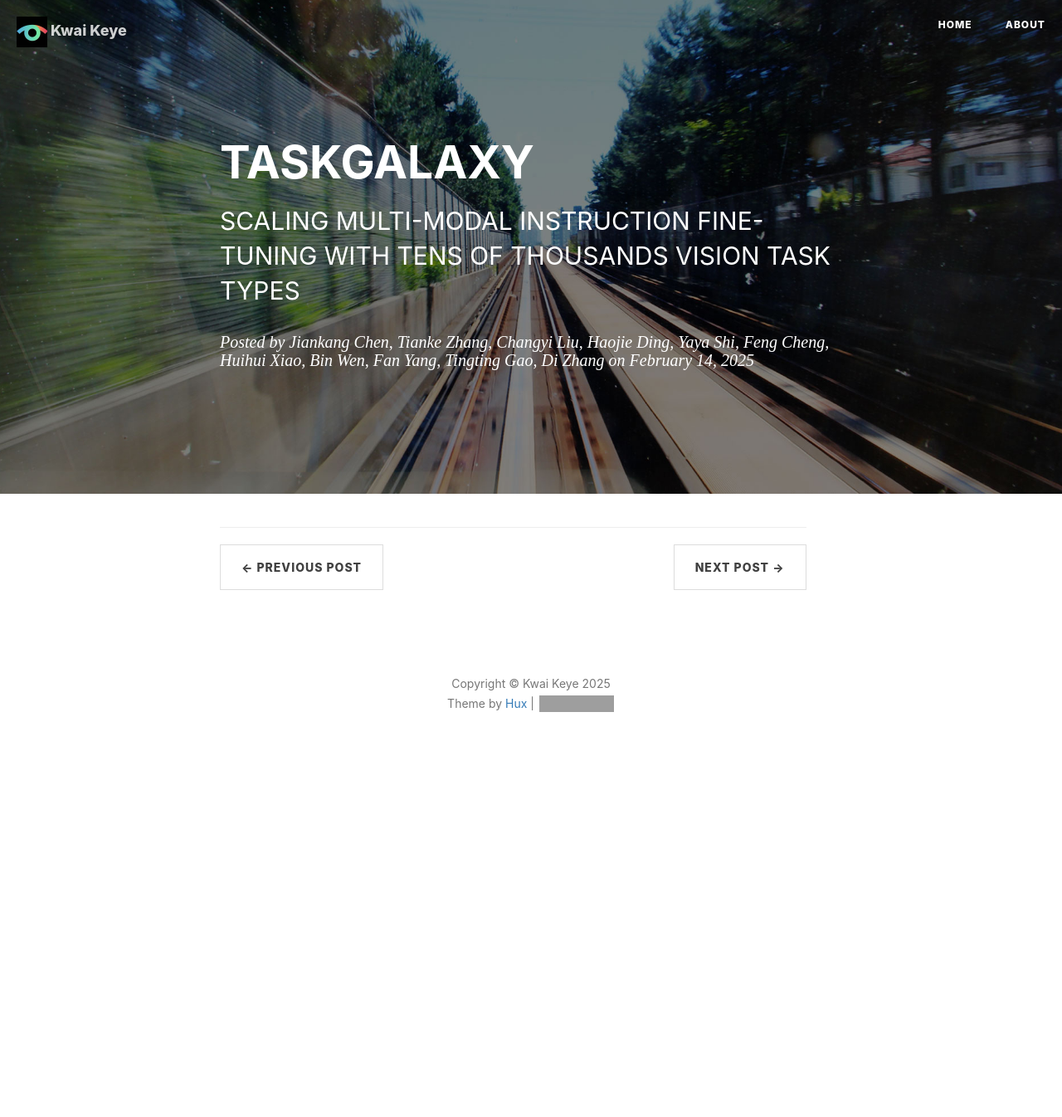
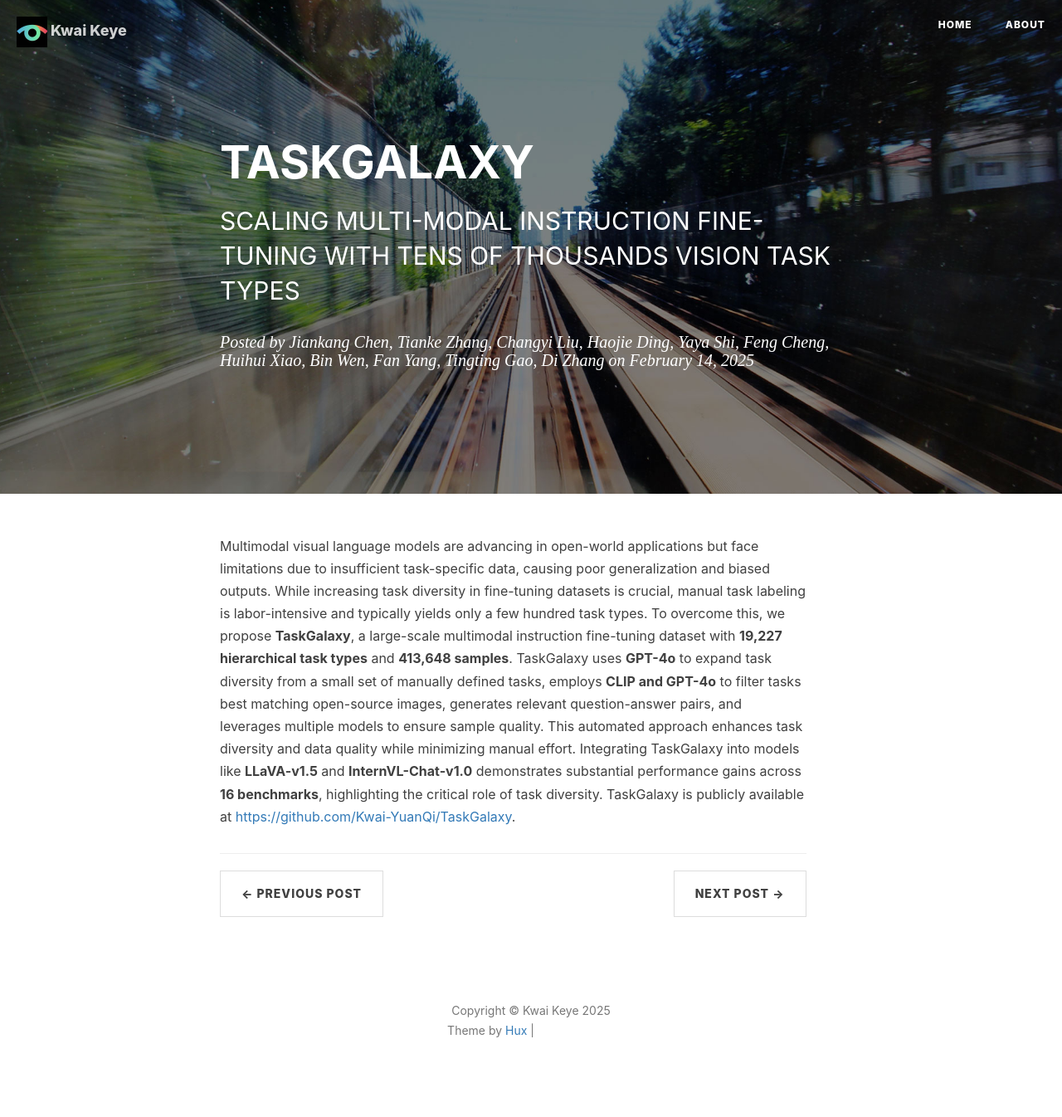
Before and after one commit to Kwai-Keye/kwai-keye.github.io, a Jekyll site: the page built from _posts/2025-02-14-TASKGALAXY.markdown, in a window 1280 px wide. Shown: the whole page at 83% size. Built offline with Jekyll 4.4.1, drawn with Linux system fonts in a browser that asks for light colours; nearby versions of some CDN libraries; comment, search, counter and statistics services are not loaded; before the commit the page ends 952 px from its top, so only the background shows below that; grey boxes are pictures that could not be loaded.

Commit message:
Update 2025-02-14-TASKGALAXY.markdown

```diff
--- a/_posts/2025-02-14-TASKGALAXY.markdown
+++ b/_posts/2025-02-14-TASKGALAXY.markdown
@@ -6,3 +6,5 @@
 author:     "Jiankang Chen, Tianke Zhang, Changyi Liu, Haojie Ding, Yaya Shi, Feng Cheng, Huihui Xiao, Bin Wen, Fan Yang, Tingting Gao, Di Zhang"
 header-img: "img/post-bg-2015.jpg"
 ---
+
+Multimodal visual language models are advancing in open-world applications but face limitations due to insufficient task-specific data, causing poor generalization and biased outputs. While increasing task diversity in fine-tuning datasets is crucial, manual task labeling is labor-intensive and typically yields only a few hundred task types. To overcome this, we propose **TaskGalaxy**, a large-scale multimodal instruction fine-tuning dataset with **19,227 hierarchical task types** and **413,648 samples**. TaskGalaxy uses **GPT-4o** to expand task diversity from a small set of manually defined tasks, employs **CLIP and GPT-4o** to filter tasks best matching open-source images, generates relevant question-answer pairs, and leverages multiple models to ensure sample quality. This automated approach enhances task diversity and data quality while minimizing manual effort. Integrating TaskGalaxy into models like **LLaVA-v1.5** and **InternVL-Chat-v1.0** demonstrates substantial performance gains across **16 benchmarks**, highlighting the critical role of task diversity. TaskGalaxy is publicly available at [https://github.com/Kwai-YuanQi/TaskGalaxy](https://github.com/Kwai-YuanQi/TaskGalaxy).
```
